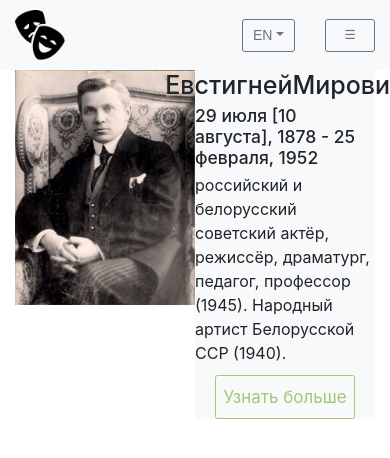
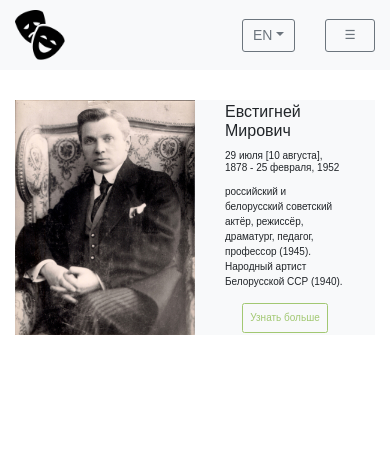
Before and after one commit to rss-group-6/culture-portal, an Angular app: page /allDirectors in a window 390 px wide. Shown: the top 458 px of the page. Built offline with nearby package versions, Linux system fonts and the light colour scheme; a web font is replaced by a local one.

Commit message:
temporary

```diff
--- a/src/app/directors/components/director-of-day/director-of-day.component.html
+++ b/src/app/directors/components/director-of-day/director-of-day.component.html
@@ -1,12 +1,12 @@
-<div class="container-fluid justify-content-center ">
-  <div class="row align-items-top justify-content-center no-gutters">
-      <div class="col image">
+<div class="container-fluid justify-content-center mt-5">
+  <div class="author row align-items-top justify-content-center no-gutters">
+      <div class="image col">
         <img class="img-fluid" src=" {{ directors[0].photos[0] }}" width="300px" alt="{{ directors[0].name }}">
       </div>
-      <div class="col-6 bg-light d-flex flex-column align-items-center justify-content-around">
-        <h1>{{ directors[0].name }}{{ directors[0].surname }}</h1>
+      <div class="info col-6 px-5 bg-light d-flex flex-column align-items-center justify-content-around">
+        <h1>{{ directors[0].name }} {{ directors[0].surname }}</h1>
         <h3>{{ directors[0].yearsOfLife }}</h3>
-        <p>{{ directors[0].generalInfo }}</p>
+        <p class="generalInfo">{{ directors[0].generalInfo }}</p>
         <button type="button" class="btn btn-outline-primary more">Узнать больше</button>
       </div>
   </div>
--- a/src/app/directors/components/director-of-day/director-of-day.component.scss
+++ b/src/app/directors/components/director-of-day/director-of-day.component.scss
@@ -1,5 +1,21 @@
+@keyframes fadein {
+    from { opacity: 0; }
+    to { opacity: 1; }
+}
+
+@keyframes rightToLeft {
+    from { right: -20%; }
+    to { right: 0; }
+}
+
 .image {
+    animation: fadein 4s;
     max-width: 300px;
+}
+
+.info {
+    font-family: Raleway, sans-serif;
+    animation: rightToLeft 3s;
 }
 
 .more {
@@ -12,3 +28,33 @@
         background-color: #A2C872;
     }
 }
+
+@media screen and (max-width: 970px) {
+    h1 {
+        font-size: 2.3rem;
+    }
+
+    h3 {
+        font-size: 1.6rem;
+    }
+    p.generalInfo {
+        font-size: 1.5rem;
+    }
+}
+
+@media screen and (max-width: 575px) {
+    h1 {
+        font-size: 1.6rem;
+    }
+
+    h3 {
+        font-size: 1rem;
+    }
+    p.generalInfo {
+        font-size: 1rem;
+    }
+
+    .more {
+        font-size: 1rem;
+    }
+}
```
